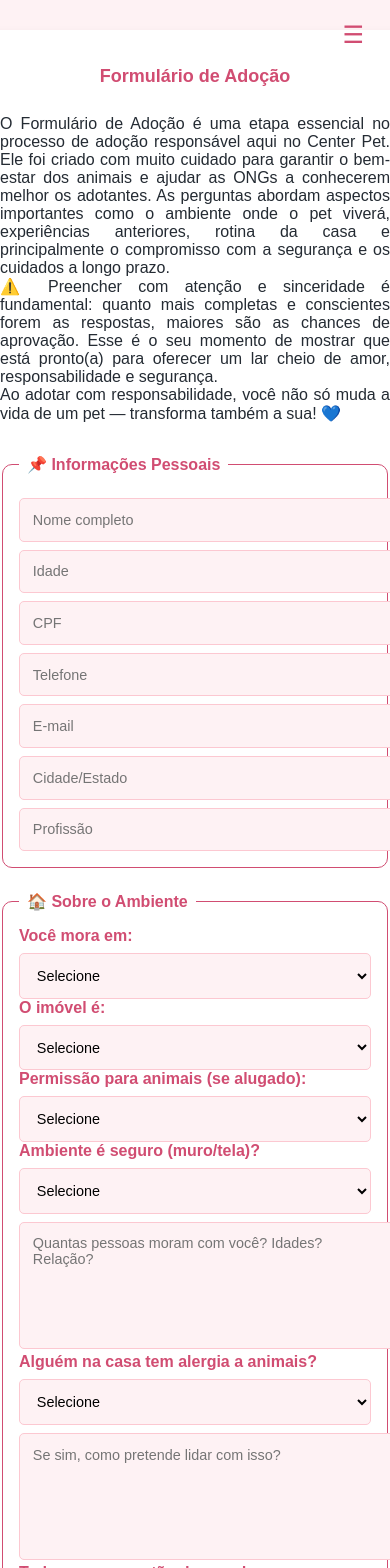
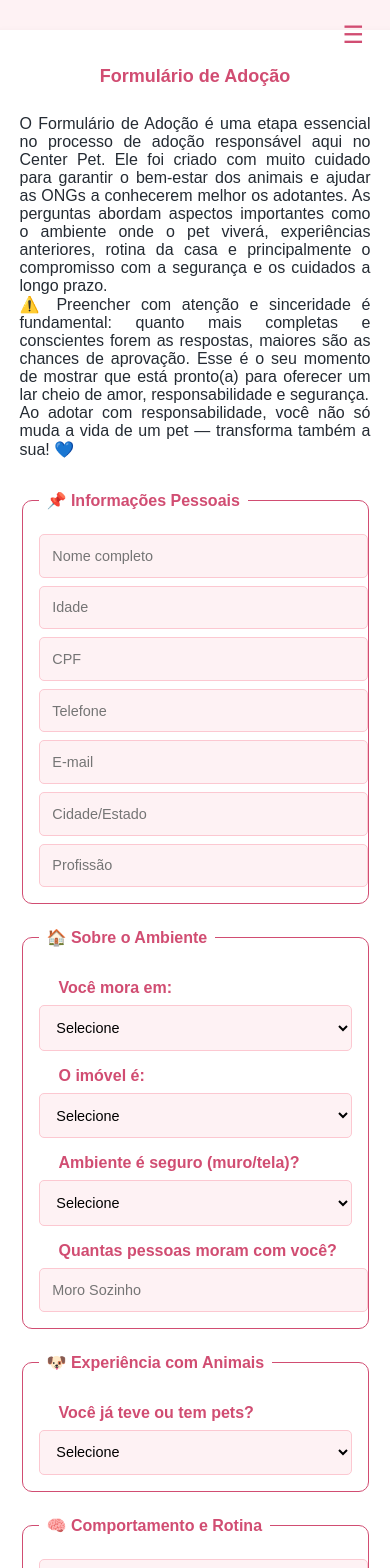
Before and after one commit to Center-Pet/center-pet-web, a React (Vite) app: page /form-safe-adopter in a window 390 px wide. Shown: the top 1568 px of the page. Built offline with nearby package versions, Linux system fonts and the light colour scheme; a web font is replaced by a local one.

Commit message:
0.0.24 Update page form; Rename Dropdown
Update page FormSafeAdopter (responsive and dynamic);
Rename component Dropdown for Filter;

```diff
--- a/src/components/Atoms/Dropdown/Dropdown.css
+++ b/src/components/Atoms/Filter/Filter.css
@@ -1,6 +1,6 @@
 @import url('https://fonts.googleapis.com/css2?family=Alexandria&display=swap');
 
-#dropdown {
+#filter {
     position: relative;
     display: flex;
     flex-direction: column;
@@ -8,13 +8,13 @@
     transition: background-color 0.3s ease; /* Transição suave para a mudança de cor */
 }
 
-#dropdown.selected {
+#filter.selected {
     background-color: #FCC8D1; /* Cor de fundo quando pelo menos uma opção é selecionada */
     border-radius: 30px; /* Mantém o estilo arredondado */
     padding: 7px; /* Adiciona espaçamento ao redor */
 }
 
-#dropdown_button {
+#filter_button {
     background-color: #D14D72;
     color: #FEF2F4;
     font-family: 'Alexandria', sans-serif;
@@ -26,17 +26,17 @@
     transition: background-color 0.3s ease, transform 0.2s ease;
 }
 
-#dropdown_button:hover {
+#filter_button:hover {
     filter: brightness(0.9);
     transform: scale(1.05);
 }
 
-#dropdown_button:focus {
+#filter_button:focus {
     outline: 2px solid #D14D72;
     outline-offset: 4px;
 }
 
-#filtros_dropdown {
+#filtros_filter {
     display: flex;
     flex-wrap: wrap; /* Permite que os itens quebrem em várias linhas */
     position: absolute;
@@ -55,26 +55,26 @@
     transition: max-height 0.3s ease-in-out, padding 0.3s ease-in-out;
 }
 
-#filtros_dropdown.show {
+#filtros_filter.show {
     max-height: 400px; /* Altura suficiente para exibir os filtros */
     padding: 15px; /* Adiciona espaçamento ao abrir */
 }
 
 /* Estilo para a barra de rolagem */
-#filtros_dropdown::-webkit-scrollbar {
+#filtros_filter::-webkit-scrollbar {
     width: 7px; /* Largura da barra de rolagem */
 }
 
-#filtros_dropdown::-webkit-scrollbar-thumb {
+#filtros_filter::-webkit-scrollbar-thumb {
     background-color: #FFABAB; /* Cor da barra de rolagem */
     border-radius: 4px; /* Arredonda a barra de rolagem */
 }
 
-#filtros_dropdown::-webkit-scrollbar-thumb:hover {
+#filtros_filter::-webkit-scrollbar-thumb:hover {
     background-color: #D14D72; /* Cor ao passar o mouse */
 }
 
-#filtros_dropdown::-webkit-scrollbar-track {
+#filtros_filter::-webkit-scrollbar-track {
     background-color: #F5F5F5; /* Cor do fundo da barra de rolagem */
 }
 
--- a/src/components/Atoms/Dropdown/Dropdown.jsx
+++ b/src/components/Atoms/Filter/Filter.jsx
@@ -1,9 +1,9 @@
-import './Dropdown.css';
+import './Filter.css';
 import { useState } from 'react';
 
-const Dropdown = () => {
+const Filter = () => {
     const [hasSelection, setHasSelection] = useState(false); // Estado para monitorar seleção
-    const [isOpen, setIsOpen] = useState(false); // Estado para controlar abertura do dropdown
+    const [isOpen, setIsOpen] = useState(false); // Estado para controlar abertura do filter
 
     const categories = {
         Gênero: ["Fêmea", "Macho"],
@@ -18,14 +18,14 @@ const Dropdown = () => {
         setHasSelection(anyChecked);
     };
 
-    const toggleDropdown = () => {
+    const toggleFilter = () => {
         setIsOpen(!isOpen); // Alterna o estado de abertura
     };
 
     return (
-        <div id="dropdown" className={hasSelection ? 'selected' : ''}>
-            <button id="dropdown_button" onClick={toggleDropdown}>Filtros</button>
-            <div id="filtros_dropdown" className={isOpen ? 'show' : ''}>
+        <div id="filter" className={hasSelection ? 'selected' : ''}>
+            <button id="filter_button" onClick={toggleFilter}>Filtros</button>
+            <div id="filtros_filter" className={isOpen ? 'show' : ''}>
                 {Object.entries(categories).map(([category, options], index) => (
                     <div className="filtro-categoria" key={index}>
                         <h4 className="filtro-categoria-titulo">{category}</h4>
@@ -50,4 +50,4 @@ const Dropdown = () => {
     );
 };
 
-export default Dropdown;
+export default Filter;
--- a/src/components/Molecules/Footer/Footer.css
+++ b/src/components/Molecules/Footer/Footer.css
@@ -9,7 +9,7 @@
   }
 
   .footer-container {
-    max-width: 1200px;
+    width: 80%;
     padding: 15px;
     display: flex;
     justify-content: space-between;
--- a/src/components/Molecules/Navbar/Navbar.jsx
+++ b/src/components/Molecules/Navbar/Navbar.jsx
@@ -1,6 +1,6 @@
 import React, { useState } from "react";
 import ButtonType from '/src/components/Atoms/ButtonType/ButtonType.jsx';
-import Dropdown from '/src/components/Atoms/Dropdown/Dropdown.jsx';
+import Filter from '/src/components/Atoms/Filter/Filter.jsx';
 import './Navbar.css';
 import { useNavigate, useLocation } from 'react-router-dom';
 
@@ -19,7 +19,7 @@ const Navbar = () => {
 
     const CustomComponent = () => {
         if (location.pathname === '/catalog') {
-            return <Dropdown />;
+            return <Filter />;
         } else if (location.pathname === '/ong-profile') {
             return <img src="/assets/profile.png" alt="ONG Profile" className="profile-picture" />;
         } else if (location.pathname === '/adopter-profile') {
--- a/src/components/Organisms/UserCardHeader/UserCardHeader.css
+++ b/src/components/Organisms/UserCardHeader/UserCardHeader.css
@@ -88,7 +88,7 @@
   /* Responsive adjustments */
   @media (max-width: 680px) {
     .profile-card {
-      width: 400px;
+      width: 100%;
     }
     .profile-header {
       flex-direction: column;
--- a/src/pages/AdopterProfile/AdopterProfile.css
+++ b/src/pages/AdopterProfile/AdopterProfile.css
@@ -22,7 +22,7 @@
 /* Responsive adjustments */
 @media (max-width: 768px) {
   .profile-content {
-    padding: 1.5rem 1rem;
+    padding: 0rem 0rem;
   }
 
   .profile-title {
--- a/src/pages/FormSafeAdopter/FormSafeAdopter.css
+++ b/src/pages/FormSafeAdopter/FormSafeAdopter.css
@@ -42,6 +42,8 @@ body {
   border: 1px solid #D14D72;
   border-radius: 10px;
   padding: 1.5rem;
+  display: flex;
+  flex-direction: column;
 }
 
 .adoption-form legend {
@@ -54,7 +56,6 @@ body {
 .adoption-form input,
 .adoption-form select,
 .adoption-form textarea {
-  width: 100%;
   padding: 0.8rem;
   margin-top: 0.5rem;
   border: 1px solid #FCC8D1;
@@ -62,6 +63,14 @@ body {
   font-size: 1rem;
   font-family: 'Alexandria', sans-serif;
   background-color: #FEF2F4;
+}
+.adoption-form input,
+.adoption-form textarea {
+  width: 96.5%;
+}
+
+.adoption-form select {
+  width: 100%;
 }
 
 .adoption-form input:focus,
@@ -77,6 +86,7 @@ body {
   font-weight: bold;
   color: #D14D72;
   margin-top: 1rem;
+  margin-left: 20px;
 }
 
 .adoption-form textarea {
@@ -100,10 +110,30 @@ body {
   background-color: #FFABAB;
 }
 
+.confirmation-label {
+  display: flex;
+  flex-direction: row;
+  justify-content: center;
+  align-items: center;
+  text-align: left;
+  gap: 30px;
+  margin: 0px !important;
+}
+
+.checkbox-confirmation {
+  width: auto !important;
+}
+
 /* Responsividade */
+@media (max-width: 900px) {
+  .form-content {
+    width: 90%;
+  }
+}
+
 @media (max-width: 768px) {
   .form-content {
-    padding: 1.5rem 1rem;
+    padding: 1.5rem 2rem;
   }
 
   .adoption-form fieldset {
--- a/src/pages/FormSafeAdopter/FormSafeAdopter.jsx
+++ b/src/pages/FormSafeAdopter/FormSafeAdopter.jsx
@@ -44,6 +44,7 @@ const FormSafeAdopter = () => {
     <div className="form-page">
       <div className="form-content">
         <TitleType>Formulário de Adoção</TitleType>
+        <div>
           <p className="form-description">
             O Formulário de Adoção é uma etapa essencial no processo de adoção responsável aqui no Center Pet. Ele foi criado com muito cuidado para garantir o bem-estar dos animais e ajudar as ONGs a conhecerem melhor os adotantes. As perguntas abordam aspectos importantes como o ambiente onde o pet viverá, experiências anteriores, rotina da casa e principalmente o compromisso com a segurança e os cuidados a longo prazo.
             <br />
@@ -51,11 +52,12 @@ const FormSafeAdopter = () => {
             <br />
             Ao adotar com responsabilidade, você não só muda a vida de um pet — transforma também a sua! 💙
           </p>
+        </div>
         <form className="adoption-form" onSubmit={handleSubmit}>
           <fieldset>
             <legend>📌 Informações Pessoais</legend>
             <input type="text" name="fullName" placeholder="Nome completo" onChange={handleChange} required />
-            <input type="number" name="age" placeholder="Idade" onChange={handleChange} required />
+            <input type="number" name="age" placeholder="Idade" onChange={handleChange} min="0" max="100" required />
             <input type="text" name="cpf" placeholder="CPF" onChange={handleChange} required />
             <input type="tel" name="phone" placeholder="Telefone" onChange={handleChange} required />
             <input type="email" name="email" placeholder="E-mail" onChange={handleChange} required />
@@ -80,13 +82,16 @@ const FormSafeAdopter = () => {
               <option value="Rented">Alugado</option>
             </select>
 
-            <label>Permissão para animais (se alugado):</label>
-            <select name="petsAllowed" onChange={handleChange}>
+            {formData.propertyType === "Rented" && (
+              <>
+                <label>Permissão para animais:</label>
+                <select name="petsAllowed" onChange={handleChange} required>
                   <option value="">Selecione</option>
                   <option value="Yes">Sim</option>
                   <option value="No">Não</option>
-              <option value="Not applicable">Não se aplica</option>
                 </select>
+              </>
+            )}
 
             <label>Ambiente é seguro (muro/tela)?</label>
             <select name="secureEnvironment" onChange={handleChange} required>
@@ -95,48 +100,87 @@ const FormSafeAdopter = () => {
               <option value="No">Não</option>
             </select>
 
-            <textarea name="householdDetails" placeholder="Quantas pessoas moram com você? Idades? Relação?" onChange={handleChange} required />
-            <label>Alguém na casa tem alergia a animais?</label>
+            <label>Quantas pessoas moram com você?</label>
+            <input type="number" name="peopleHouse" placeholder="Moro Sozinho" onChange={handleChange} min="0" max="50" required />
+            {formData.peopleHouse > "0" && (
+              <>
+                <label> Alguém na casa tem alergia a animais?</label>
                 <select name="allergy" onChange={handleChange} required>
                   <option value="">Selecione</option>
                   <option value="Yes">Sim</option>
                   <option value="No">Não</option>
                 </select>
-            <textarea name="allergyDetails" placeholder="Se sim, como pretende lidar com isso?" onChange={handleChange} />
+
+            {formData.allergy === "Yes" && (
+              <textarea name="allergyDetails" placeholder="Como pretende lidar com isso?" onChange={handleChange} required/>
+            )}
+
             <label>Todos na casa estão de acordo com a adoção?</label>
             <select name="familyAgreement" onChange={handleChange} required>
               <option value="">Selecione</option>
               <option value="Yes">Sim</option>
               <option value="No">Não</option>
             </select>
+
+            {formData.familyAgreement === "No" && (
+              <textarea name="familyAgreementDetails" placeholder="Como pretende lidar com isso?" onChange={handleChange} required/>
+            )}
+            </>
+          )}
           </fieldset>
 
           <fieldset>
             <legend>🐶 Experiência com Animais</legend>
-            <textarea name="previousPets" placeholder="Já teve animais? Quais?" onChange={handleChange} />
+            <label>Você já teve ou tem pets?</label>
+            <select name="previousPets" onChange={handleChange} required>
+              <option value="">Selecione</option>
+              <option value="hadAndHave">Já tive e tenho</option>
+              <option value="hadAndDontHave">Já tive, mas não tenho nenhum no momento</option>
+              <option value="willBeFirst">Será o meu primeiro</option>
+            </select>
+            {formData.previousPets === "hadAndHave" &&(
+              <>
                 <label>O que aconteceu com eles?</label>
-            <select name="petOutcome" onChange={handleChange}>
+                <select name="petOutcome" onChange={handleChange} required>
                   <option value="">Selecione</option>
                   <option value="Passed away">Faleceu de causas naturais</option>
                   <option value="Ran away">Fugiu</option>
                   <option value="Donated">Foi doado</option>
                   <option value="Other">Outro</option>
                 </select>
-            <textarea name="otherOutcome" placeholder="Explique se respondeu 'Outro'" onChange={handleChange} />
-            <label>Possui outros pets atualmente?</label>
-            <select name="currentPets" onChange={handleChange} required>
+
+                {formData.petOutcome === "Other" && (
+                  <textarea name="otherOutcome" placeholder="Explique" onChange={handleChange} required/>
+                )}
+
+                <textarea name="currentPetsDetails" placeholder="Sobre seus pets atuais, quais e quantos são?" onChange={handleChange} required/>
+              </>
+            )}
+
+            {formData.previousPets === "hadAndDontHave" && (
+              <>
+                <label>O que aconteceu com eles?</label>
+                <select name="petOutcome1" onChange={handleChange} required>
                   <option value="">Selecione</option>
-              <option value="Yes">Sim</option>
-              <option value="No">Não</option>
+                  <option value="Passed away">Faleceu de causas naturais</option>
+                  <option value="Ran away">Fugiu</option>
+                  <option value="Donated">Foi doado</option>
+                  <option value="Other">Outro</option>
                 </select>
-            <textarea name="currentPetsDetails" placeholder="Se sim, quais e quantos?" onChange={handleChange} />
+
+                {formData.petOutcome1 === "Other" && (
+                  <textarea name="otherOutcome1" placeholder="Explique" onChange={handleChange} required/>
+                )}
+              </>
+            )}
+
           </fieldset>
 
           <fieldset>
             <legend>🧠 Comportamento e Rotina</legend>
             <textarea name="adoptionReason" placeholder="Por que deseja adotar um pet?" onChange={handleChange} required />
-            <textarea name="behaviorExpectations" placeholder="O que espera do comportamento do animal?" onChange={handleChange} />
-            <textarea name="undesiredBehaviors" placeholder="Como lidará com comportamentos indesejados?" onChange={handleChange} />
+            <textarea name="behaviorExpectations" placeholder="O que espera do comportamento do animal?" onChange={handleChange} required/>
+            <textarea name="undesiredBehaviors" placeholder="Como lidará com comportamentos indesejados?" onChange={handleChange} required/>
             <label>Está disposto a buscar adestramento?</label>
             <select name="trainingWillingness" onChange={handleChange} required>
               <option value="">Selecione</option>
@@ -167,7 +211,18 @@ const FormSafeAdopter = () => {
               <option value="Yes">Sim</option>
               <option value="No">Não</option>
             </select>
-            <label>Está ciente da Lei 9.605/98 (crime de maus-tratos)?</label>
+            <label>
+              Está ciente da "
+              <a
+                href="https://www.planalto.gov.br/ccivil_03/leis/l9605.htm"
+                target="_blank"
+                rel="noopener noreferrer"
+                style={{ color: "#D14D72", textDecoration: "underline" }}
+              >
+                Lei 9.605/98
+              </a>
+              " (crime de maus-tratos)?
+            </label>
             <select name="awareOfLaw" onChange={handleChange} required>
               <option value="">Selecione</option>
               <option value="Yes">Sim</option>
@@ -199,9 +254,10 @@ const FormSafeAdopter = () => {
 
           <fieldset>
             <legend>✍️ Declaração final</legend>
-            <label>
-              <input type="checkbox" name="confirmation" onChange={handleChange} required />
-              Declaro que as informações são verdadeiras e estou ciente das responsabilidades legais e morais ao adotar um animal.
+            <label className="confirmation-label">
+              <input className="checkbox-confirmation" type="checkbox" name="confirmation" onChange={handleChange} required />
+              <p>Declaro que as informações são verdadeiras e estou ciente das responsabilidades legais e morais ao adotar um animal.
+              </p>
             </label>
           </fieldset>
 
```
Lines whose indentation alone changed are shown as unchanged.
